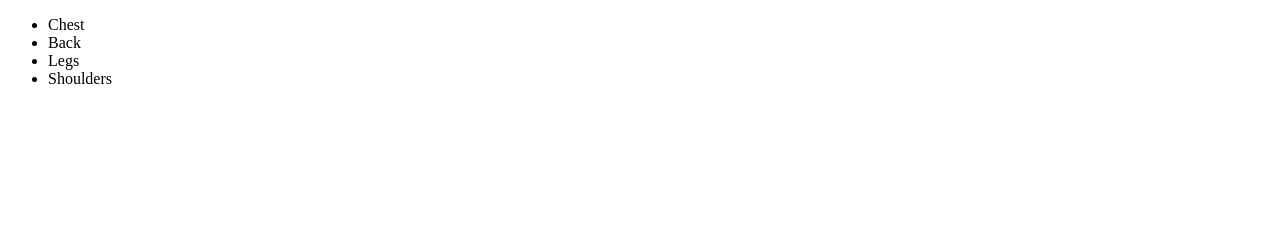
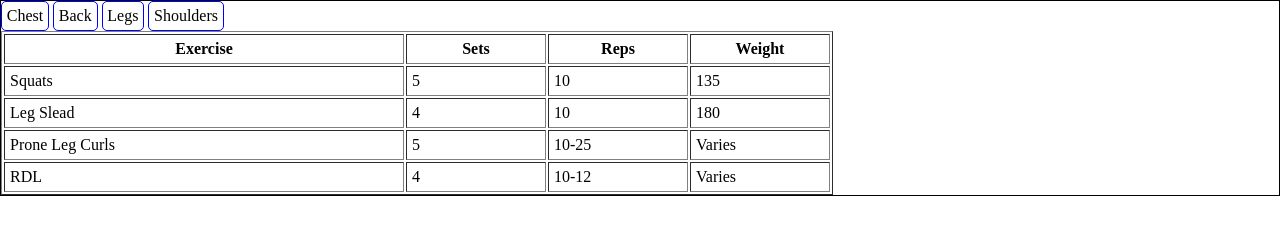
Before and after one commit to dcndRichard/christinas, a plain HTML site: page index.html in a window 1280 px wide. Both pictures are taken after a click on the item "Legs". Drawn offline with Linux system fonts and the light colour scheme.

Commit message:
added style sheet

```diff
--- a/index.html
+++ b/index.html
@@ -4,6 +4,7 @@
     <meta charset="UTF-8">
     <meta name="viewport" content="width=device-width, initial-scale=1.0">
     <title>Christinas</title>
+    <link rel="stylesheet" href="./style.css">
 </head>
 <body>
     <header></header>
--- a/script.js
+++ b/script.js
@@ -10,24 +10,68 @@ function fetch1(callback) {
   request.open("GET", "/workout.json");
   request.send();
 }
-/* -------------------- */
+
+/* -------------------------------------------------------------------------------- */
+function addClickEventandFetchData() {
   let exerciseListItems = document.querySelector("#exercise-list").children;
   let exerciseDisplay = document.querySelector("#exercise-display");
+    let row = "";
+  for (let listItem of exerciseListItems) {
+    listItem.addEventListener("click", e => {
+      let elements = ``;
+      fetch1((err, data) => {
+        if (err) {
+          console.log(err);
+        } else {
+          for (let obj1 of data) {
+            if (e.target.id === obj1.bodyPart) {
+                //   console.log(item.workout);
 
-// for (let listItem of exerciseListItems) {
-//   listItem.addEventListener("click", e => {
-//     // console.log(e.target.id);
-//     toggle();
-//   });
-// }
+                    for (let obj2 of obj1.workout) {
+                        // elements += ` <p>Exercise: ${obj2.exercise} Sets: ${obj2.sets} Reps</p>`;
+                    row += `
+                    <tr>
+                        <td>${obj2.exercise}</td>
+                        <td>${obj2.sets}</td>
+                        <td>${obj2.reps}</td>
+                        <td>${obj2.weight}</td>
+                    </tr>`
+                    }
 
-// function toggle() {
-//   if (exerciseDisplay.children.length === 0) {
-//     fetch1(populateContentCallback);
-//   } else {
-//     exerciseDisplay.innerHTML = "";
-//   }
-// }
+
+                let table = `
+                    <table border=1>
+                        <tr>
+                            <th>Exercise</th>
+                            <th>Sets</th>
+                            <th>Reps</th>
+                            <th>Weight</th>
+                        </tr>
+                        ${row}
+                    </table>
+                `;
+
+            //   exerciseDisplay.innerHTML = (exerciseDisplay.children.length == 0) ? elements : " ";
+            // elements = "";
+              exerciseDisplay.innerHTML = (exerciseDisplay.children.length == 0) ? table : " ";
+                row = ""
+              break;
+            }
+          }
+        }
+      });
+    });
+  }
+}
+addClickEventandFetchData();
+
+
+
+
+/*
+function addClickEventandFetchData() {
+  let exerciseListItems = document.querySelector("#exercise-list").children;
+  let exerciseDisplay = document.querySelector("#exercise-display");
 
   for (let listItem of exerciseListItems) {
     listItem.addEventListener("click", e => {
@@ -36,14 +80,13 @@ for (let listItem of exerciseListItems) {
         if (err) {
           console.log(err);
         } else {
-        for (let item of data) {
-          if (e.target.id === item.bodyPart) {
-            console.log(item.workout);
-            for (let exercise of item.workout) {
-              elements += ` <p>${exercise.exercise}</p>`;
+          for (let obj1 of data) {
+            if (e.target.id === obj1.bodyPart) {
+            //   console.log(item.workout);
+              for (let obj2 of obj1.workout) {
+                elements += ` <p>Exercise: ${obj2.exercise} Sets: ${obj2.sets} Reps</p>`;
               }
-              console.log(exerciseDisplay.innerHTML.valueOf());
-            exerciseDisplay.innerHTML = (exerciseDisplay.children.length == 0) ? elements : " " ;
+              exerciseDisplay.innerHTML = (exerciseDisplay.children.length == 0) ? elements : " ";
               elements = "";
               break;
             }
@@ -52,47 +95,6 @@ for (let listItem of exerciseListItems) {
       });
     });
   }
+}
 
-// function populateContentCallback(err, data){
-//     if (err) {
-//         console.log(err);
-//     } else {
-//         console.log(data)
-//         for (let i of data) {
-//             if (i.bodyPart === "chest") {
-//                 console.log(i)
-//             }
-//         }
-//         data[ 0 ].workout.forEach(item => {
-//             exerciseDisplay.innerHTML += `
-//                           <p>${item.exercise}</p>
-//                       `;
-//         });
-//     }
-// }
-
-/*
-
-let exerciseListItems = document.querySelector("#exercise-list").children;
-for (let listItem of exerciseListItems) {
-  listItem.addEventListener("click", e => {
-    console.log(e.target.id);
-    let exerciseDisplay = document.querySelector("#exercise-display");
-    if (exerciseDisplay.children.length === 0)
-      fetch1((err, data) => {
-        if (err) {
-          console.log(err);
-        } else {
-          data[0].workout.forEach(item => {
-            exerciseDisplay.innerHTML += `
-                          <p>${item.exercise}</p>
-                      `;
-          });
-        }
-      });
-    else {
-      exerciseDisplay.innerHTML = "";
-    }
-  });
-}
 */
--- /dev/null
+++ b/style.css
@@ -0,0 +1,30 @@
+*{
+	box-sizing:border-box;
+	margin:0;
+	padding:0;
+}
+section:has(ul){
+	border:1px solid #000;
+	/* list-style: none; */
+}
+li{
+	display: inline-block;
+	border:1px solid blue;
+	border-radius: 5px;
+	padding:.3em;
+}
+li:hover{
+	cursor: pointer;
+}
+#exercise-display{
+	text-transform: capitalize;
+}
+th,td{
+	padding:5px;
+}
+td:nth-child(1){
+	width:400px
+}
+td:nth-child(1) ~ td{
+	width:140px
+}
--- a/workout.json
+++ b/workout.json
@@ -56,6 +56,64 @@
               "weight": "245-335bs"
             }
         ]
+    },
+    {
+        "bodyPart":"legs",
+        "workout":[
+            {
+              "exercise": "squats",
+              "sets": "5",
+              "reps": 10,
+              "weight": "135"
+            },
+            {
+              "exercise": "leg slead",
+              "sets": 4,
+              "reps": 10,
+              "weight": "180"
+            },
+            {
+              "exercise": "prone leg curls",
+              "sets": 5,
+              "reps": "10-25",
+              "weight": "varies"
+            },
+            {
+              "exercise": "RDL",
+              "sets": 4,
+              "reps": "10-12",
+              "weight": "varies"
+            }
+        ]
+    },
+    {
+        "bodyPart":"shoulders",
+        "workout":[
+            {
+              "exercise": "overhead press",
+              "sets": "5",
+              "reps": 10,
+              "weight": "95-135lbs"
+            },
+            {
+              "exercise": "side laterals",
+              "sets": 4,
+              "reps": "10-25",
+              "weight": "varies"
+            },
+            {
+              "exercise": "rear delt flys",
+              "sets": 8,
+              "reps": "10-25",
+              "weight": "varies"
+            },
+            {
+              "exercise": "cable laterals",
+              "sets": 4,
+              "reps": "10-12",
+              "weight": "varies"
+            }
+        ]
     }
 
 
```
Lines whose indentation alone changed are shown as unchanged.
